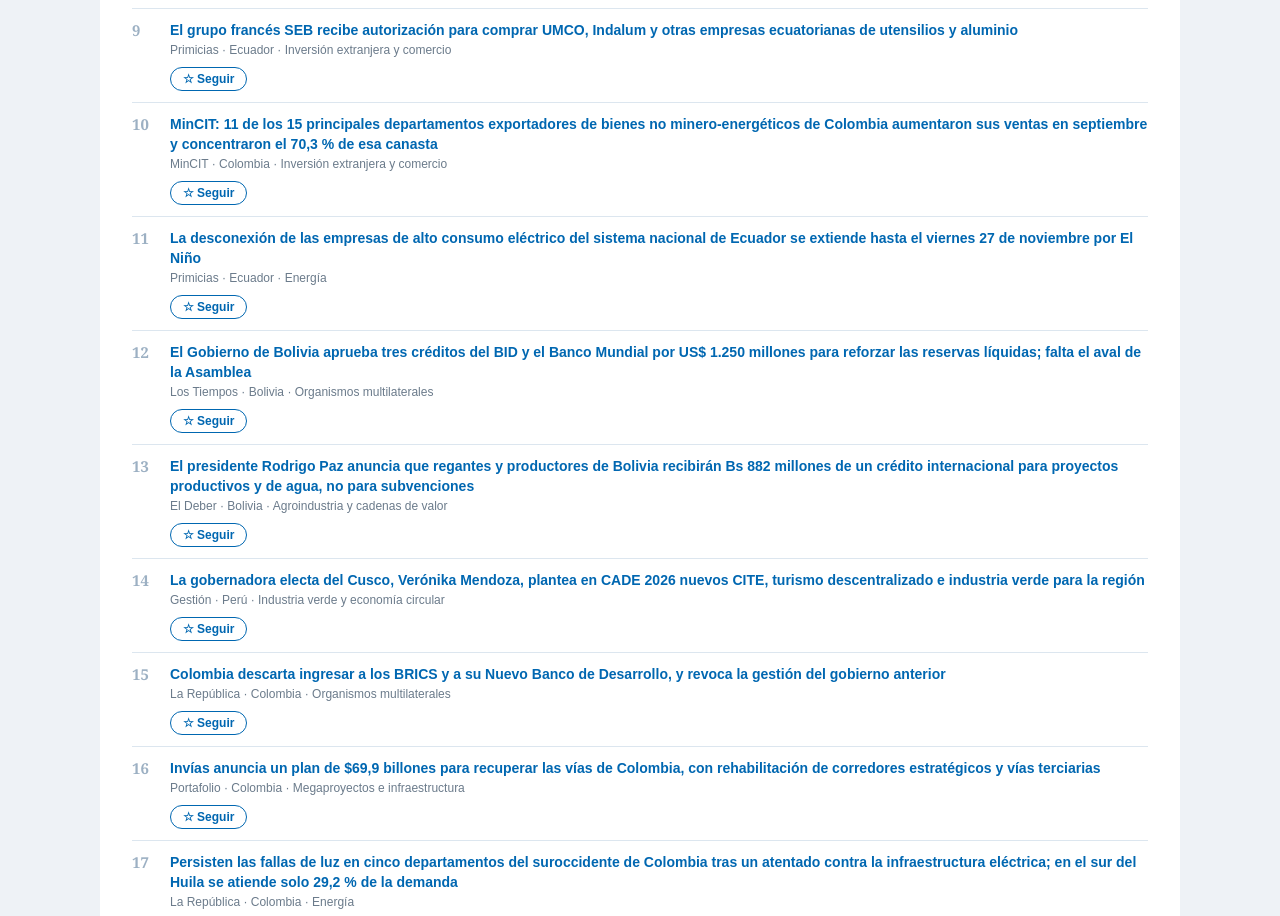
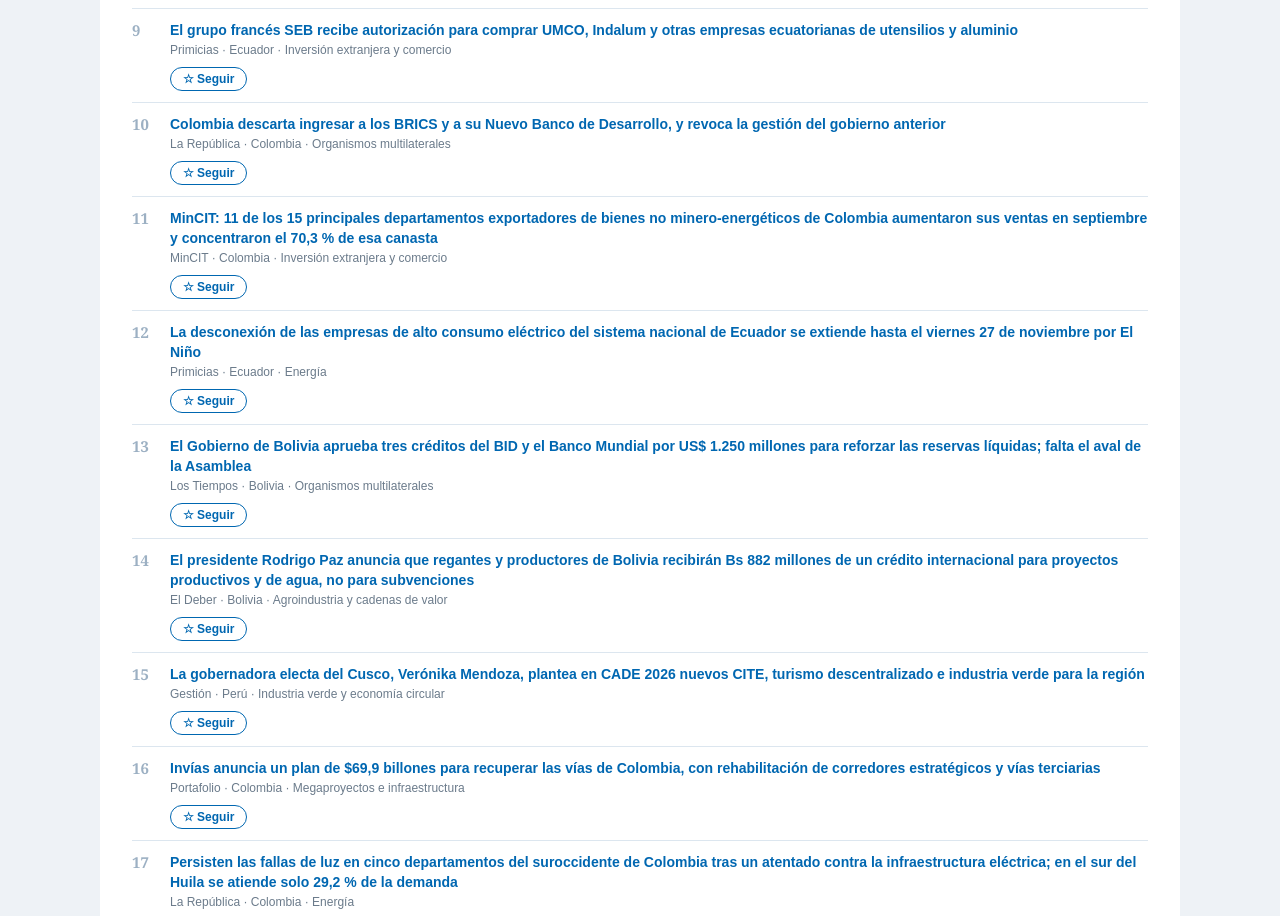
Before and after one commit to isacoli/radar-regional, a plain HTML site: page docs/archivo/2026-11-26.html in a window 1280 px wide. Shown: the part 2247-3163 px from the top of the page. Drawn offline with Linux system fonts and the light colour scheme; no server answers.

Commit message:
Radar Regional N.º 41 — 2026-11-26 (barrido final de las 07:00)
Co-Authored-By: Claude Opus 5.5 <noreply@anthropic.com>

```diff
--- a/docs/archivo/2026-11-26.html
+++ b/docs/archivo/2026-11-26.html
@@ -237,8 +237,8 @@
         <tr>
           <td width="30" valign="top" style="padding:11px 8px 11px 0; font-family:Georgia, 'Times New Roman', serif; font-size:15px; line-height:21px; font-weight:bold; color:#9CB0C3;">10</td>
           <td valign="top" style="padding:11px 0;">
-            <a class="rr-noticia" data-pos="10" data-pais="Colombia" data-fuente="MinCIT" data-categoria="Inversión extranjera y comercio" href="https://www.mincit.gov.co/prensa/noticias/comercio/exportadores-no-mineros-aumentaron-sus-ventas" style="font-size:14px; line-height:20px; font-weight:bold; color:#0067B1; text-decoration:none;">MinCIT: 11 de los 15 principales departamentos exportadores de bienes no minero-energéticos de Colombia aumentaron sus ventas en septiembre y concentraron el 70,3 % de esa canasta</a>
-            <div style="font-size:12px; line-height:17px; color:#6B7B8B; padding-top:2px;">MinCIT · Colombia · Inversión extranjera y comercio</div>
+            <a class="rr-noticia" data-pos="10" data-pais="Colombia" data-fuente="La República" data-categoria="Organismos multilaterales" href="https://www.larepublica.co/economia/colombia-descarto-ingresar-al-grupo-de-los-brics-y-al-nuevo-banco-de-desarrollo-4533594" style="font-size:14px; line-height:20px; font-weight:bold; color:#0067B1; text-decoration:none;">Colombia descarta ingresar a los BRICS y a su Nuevo Banco de Desarrollo, y revoca la gestión del gobierno anterior</a>
+            <div style="font-size:12px; line-height:17px; color:#6B7B8B; padding-top:2px;">La República · Colombia · Organismos multilaterales</div>
           </td>
         </tr>
       </table>
@@ -247,8 +247,8 @@
         <tr>
           <td width="30" valign="top" style="padding:11px 8px 11px 0; font-family:Georgia, 'Times New Roman', serif; font-size:15px; line-height:21px; font-weight:bold; color:#9CB0C3;">11</td>
           <td valign="top" style="padding:11px 0;">
-            <a class="rr-noticia" data-pos="11" data-pais="Ecuador" data-fuente="Primicias" data-categoria="Energía" href="https://www.primicias.ec/economia/empresas-alto-consumo-energia-electrica-desconexion-noviembre-fenomeno-elnino-138003/" style="font-size:14px; line-height:20px; font-weight:bold; color:#0067B1; text-decoration:none;">La desconexión de las empresas de alto consumo eléctrico del sistema nacional de Ecuador se extiende hasta el viernes 27 de noviembre por El Niño</a>
-            <div style="font-size:12px; line-height:17px; color:#6B7B8B; padding-top:2px;">Primicias · Ecuador · Energía</div>
+            <a class="rr-noticia" data-pos="11" data-pais="Colombia" data-fuente="MinCIT" data-categoria="Inversión extranjera y comercio" href="https://www.mincit.gov.co/prensa/noticias/comercio/exportadores-no-mineros-aumentaron-sus-ventas" style="font-size:14px; line-height:20px; font-weight:bold; color:#0067B1; text-decoration:none;">MinCIT: 11 de los 15 principales departamentos exportadores de bienes no minero-energéticos de Colombia aumentaron sus ventas en septiembre y concentraron el 70,3 % de esa canasta</a>
+            <div style="font-size:12px; line-height:17px; color:#6B7B8B; padding-top:2px;">MinCIT · Colombia · Inversión extranjera y comercio</div>
           </td>
         </tr>
       </table>
@@ -257,8 +257,8 @@
         <tr>
           <td width="30" valign="top" style="padding:11px 8px 11px 0; font-family:Georgia, 'Times New Roman', serif; font-size:15px; line-height:21px; font-weight:bold; color:#9CB0C3;">12</td>
           <td valign="top" style="padding:11px 0;">
-            <a class="rr-noticia" data-pos="12" data-pais="Bolivia" data-fuente="Los Tiempos" data-categoria="Organismos multilaterales" href="https://www.lostiempos.com/actualidad/economia/20261125/gobierno-aprueba-tres-creditos-externos-us-1250-millones-engrosar" style="font-size:14px; line-height:20px; font-weight:bold; color:#0067B1; text-decoration:none;">El Gobierno de Bolivia aprueba tres créditos del BID y el Banco Mundial por US$ 1.250 millones para reforzar las reservas líquidas; falta el aval de la Asamblea</a>
-            <div style="font-size:12px; line-height:17px; color:#6B7B8B; padding-top:2px;">Los Tiempos · Bolivia · Organismos multilaterales</div>
+            <a class="rr-noticia" data-pos="12" data-pais="Ecuador" data-fuente="Primicias" data-categoria="Energía" href="https://www.primicias.ec/economia/empresas-alto-consumo-energia-electrica-desconexion-noviembre-fenomeno-elnino-138003/" style="font-size:14px; line-height:20px; font-weight:bold; color:#0067B1; text-decoration:none;">La desconexión de las empresas de alto consumo eléctrico del sistema nacional de Ecuador se extiende hasta el viernes 27 de noviembre por El Niño</a>
+            <div style="font-size:12px; line-height:17px; color:#6B7B8B; padding-top:2px;">Primicias · Ecuador · Energía</div>
           </td>
         </tr>
       </table>
@@ -267,8 +267,8 @@
         <tr>
           <td width="30" valign="top" style="padding:11px 8px 11px 0; font-family:Georgia, 'Times New Roman', serif; font-size:15px; line-height:21px; font-weight:bold; color:#9CB0C3;">13</td>
           <td valign="top" style="padding:11px 0;">
-            <a class="rr-noticia" data-pos="13" data-pais="Bolivia" data-fuente="El Deber" data-categoria="Agroindustria y cadenas de valor" href="https://eldeber.com.bo/economia/presidente-paz-regantes-productores-recibiran-bs-882-millones-proyectos-no-subvenciones_1795639096" style="font-size:14px; line-height:20px; font-weight:bold; color:#0067B1; text-decoration:none;">El presidente Rodrigo Paz anuncia que regantes y productores de Bolivia recibirán Bs 882 millones de un crédito internacional para proyectos productivos y de agua, no para subvenciones</a>
-            <div style="font-size:12px; line-height:17px; color:#6B7B8B; padding-top:2px;">El Deber · Bolivia · Agroindustria y cadenas de valor</div>
+            <a class="rr-noticia" data-pos="13" data-pais="Bolivia" data-fuente="Los Tiempos" data-categoria="Organismos multilaterales" href="https://www.lostiempos.com/actualidad/economia/20261125/gobierno-aprueba-tres-creditos-externos-us-1250-millones-engrosar" style="font-size:14px; line-height:20px; font-weight:bold; color:#0067B1; text-decoration:none;">El Gobierno de Bolivia aprueba tres créditos del BID y el Banco Mundial por US$ 1.250 millones para reforzar las reservas líquidas; falta el aval de la Asamblea</a>
+            <div style="font-size:12px; line-height:17px; color:#6B7B8B; padding-top:2px;">Los Tiempos · Bolivia · Organismos multilaterales</div>
           </td>
         </tr>
       </table>
@@ -277,8 +277,8 @@
         <tr>
           <td width="30" valign="top" style="padding:11px 8px 11px 0; font-family:Georgia, 'Times New Roman', serif; font-size:15px; line-height:21px; font-weight:bold; color:#9CB0C3;">14</td>
           <td valign="top" style="padding:11px 0;">
-            <a class="rr-noticia" data-pos="14" data-pais="Perú" data-fuente="Gestión" data-categoria="Industria verde y economía circular" href="https://gestion.pe/economia/empresas/veronika-mendoza-traza-ruta-para-cusco-en-cade-ejecutivos-nuevos-cite-turismo-descentralizado-e-industria-verde-noticia/" style="font-size:14px; line-height:20px; font-weight:bold; color:#0067B1; text-decoration:none;">La gobernadora electa del Cusco, Verónika Mendoza, plantea en CADE 2026 nuevos CITE, turismo descentralizado e industria verde para la región</a>
-            <div style="font-size:12px; line-height:17px; color:#6B7B8B; padding-top:2px;">Gestión · Perú · Industria verde y economía circular</div>
+            <a class="rr-noticia" data-pos="14" data-pais="Bolivia" data-fuente="El Deber" data-categoria="Agroindustria y cadenas de valor" href="https://eldeber.com.bo/economia/presidente-paz-regantes-productores-recibiran-bs-882-millones-proyectos-no-subvenciones_1795639096" style="font-size:14px; line-height:20px; font-weight:bold; color:#0067B1; text-decoration:none;">El presidente Rodrigo Paz anuncia que regantes y productores de Bolivia recibirán Bs 882 millones de un crédito internacional para proyectos productivos y de agua, no para subvenciones</a>
+            <div style="font-size:12px; line-height:17px; color:#6B7B8B; padding-top:2px;">El Deber · Bolivia · Agroindustria y cadenas de valor</div>
           </td>
         </tr>
       </table>
@@ -287,8 +287,8 @@
         <tr>
           <td width="30" valign="top" style="padding:11px 8px 11px 0; font-family:Georgia, 'Times New Roman', serif; font-size:15px; line-height:21px; font-weight:bold; color:#9CB0C3;">15</td>
           <td valign="top" style="padding:11px 0;">
-            <a class="rr-noticia" data-pos="15" data-pais="Colombia" data-fuente="La República" data-categoria="Organismos multilaterales" href="https://www.larepublica.co/economia/colombia-descarto-ingresar-al-grupo-de-los-brics-y-al-nuevo-banco-de-desarrollo-4533594" style="font-size:14px; line-height:20px; font-weight:bold; color:#0067B1; text-decoration:none;">Colombia descarta ingresar a los BRICS y a su Nuevo Banco de Desarrollo, y revoca la gestión del gobierno anterior</a>
-            <div style="font-size:12px; line-height:17px; color:#6B7B8B; padding-top:2px;">La República · Colombia · Organismos multilaterales</div>
+            <a class="rr-noticia" data-pos="15" data-pais="Perú" data-fuente="Gestión" data-categoria="Industria verde y economía circular" href="https://gestion.pe/economia/empresas/veronika-mendoza-traza-ruta-para-cusco-en-cade-ejecutivos-nuevos-cite-turismo-descentralizado-e-industria-verde-noticia/" style="font-size:14px; line-height:20px; font-weight:bold; color:#0067B1; text-decoration:none;">La gobernadora electa del Cusco, Verónika Mendoza, plantea en CADE 2026 nuevos CITE, turismo descentralizado e industria verde para la región</a>
+            <div style="font-size:12px; line-height:17px; color:#6B7B8B; padding-top:2px;">Gestión · Perú · Industria verde y economía circular</div>
           </td>
         </tr>
       </table>
```
Also changed, not shown: docs/index.html (+12 -12 lines), output/radar/2026-11-26/boletin.html (+12 -12 lines), output/radar/2026-11-26/datos.json (+21 -21 lines), 1 other file.
